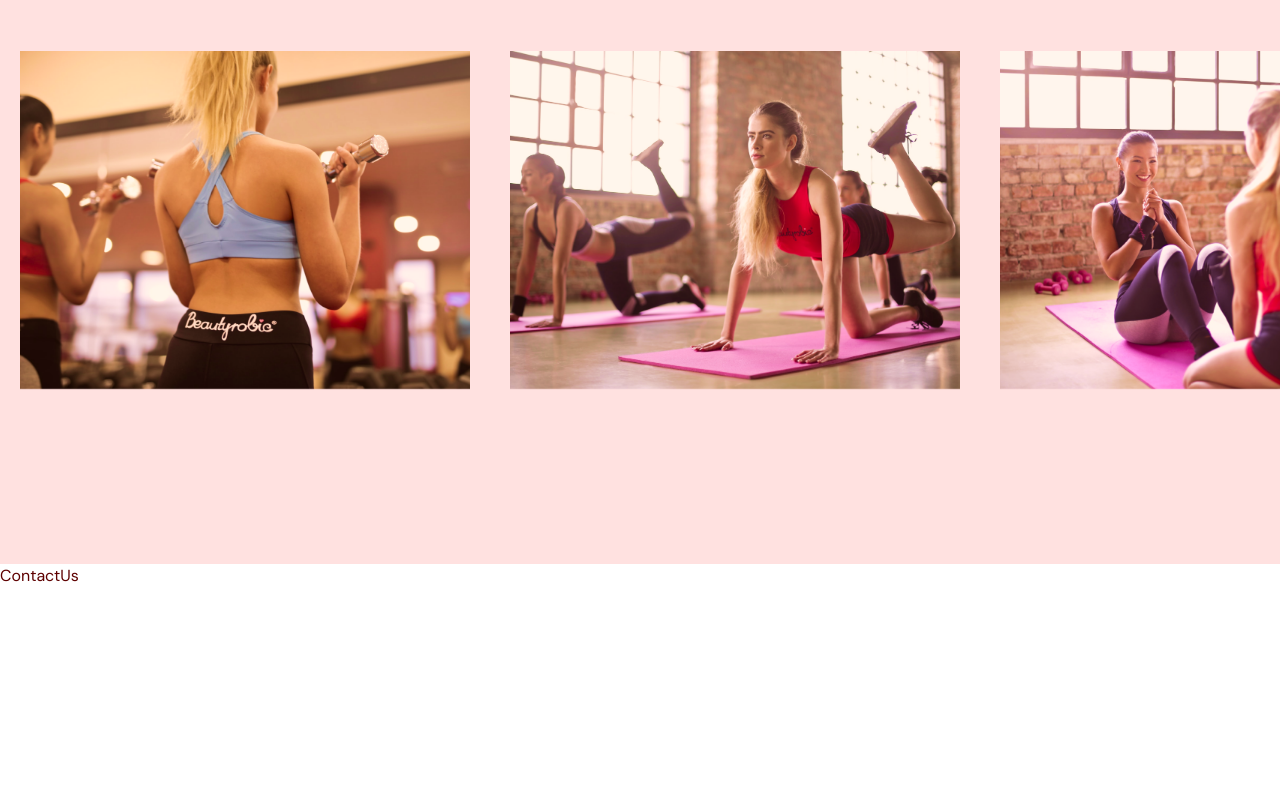
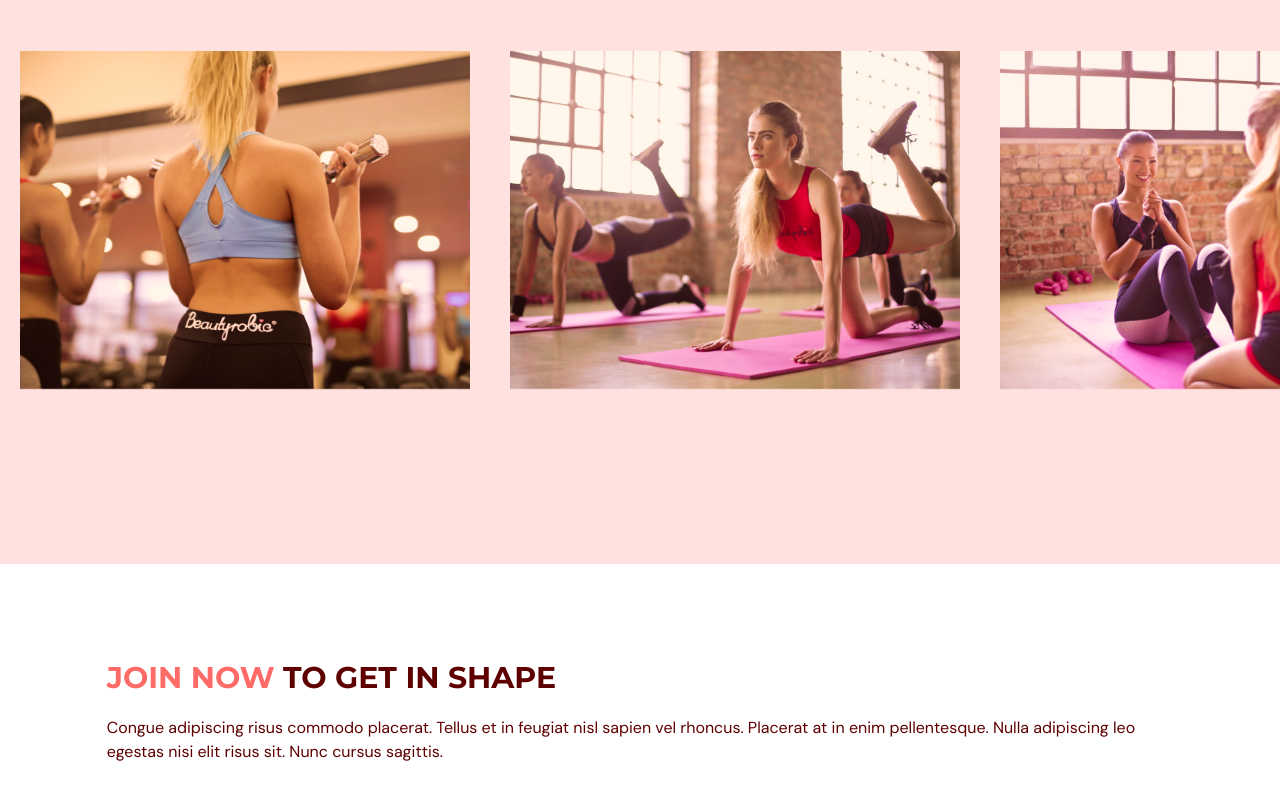
Before and after one commit to MichaelBMoss/EvoGym, a React (Vite) app: page / in a window 1280 px wide. Shown: the part 2389-3189 px from the top of the page. Before the commit the page ends 2977 px from the top, so only its background shows below. Built offline with nearby package versions, Linux system fonts and the light colour scheme.

Commit message:
[WIP] Continue: Contact us component
  - Add onViewportEnter event handler to Contact Us section. This
  Updates the selected page state to highlight the Contact Us link in
  the navbar when the section enters the viewport

  - Add header section with styling to contactUs/index.tsx

```diff
--- a/package.json
+++ b/package.json
@@ -14,7 +14,8 @@
     "framer-motion": "^11.1.5",
     "react": "^18.2.0",
     "react-anchor-link-smooth-scroll": "^1.0.12",
-    "react-dom": "^18.2.0"
+    "react-dom": "^18.2.0",
+    "react-hook-form": "^7.51.4"
   },
   "devDependencies": {
     "@types/node": "^20.12.7",
--- a/src/scenes/contactUs/index.tsx
+++ b/src/scenes/contactUs/index.tsx
@@ -1,9 +1,31 @@
-type Props = {}
+import HText from "@/shared/HText";
+import { SelectedPage } from "@/shared/types";
+import { motion } from "framer-motion";
 
-const ContactUs = (props: Props) => {
+type Props = {
+  setSelectedPage: (value: SelectedPage) => void;
+};
+
+const ContactUs = ({ setSelectedPage }: Props) => {
   return (
-    <div>ContactUs</div>
-  )
-}
+    <section id="contactus" className="mx-auto w-5/6 pt-24 pb-32">
+      <motion.div
+        onViewportEnter={() => setSelectedPage(SelectedPage.ContactUs)}
+      >
+        {/* HEADER */}
+        <div>
+          <HText>
+            <span className="text-primary-500">JOIN NOW</span> TO GET IN SHAPE
+          </HText>
+          <p className="my-5">
+            Congue adipiscing risus commodo placerat. Tellus et in feugiat nisl
+            sapien vel rhoncus. Placerat at in enim pellentesque. Nulla
+            adipiscing leo egestas nisi elit risus sit. Nunc cursus sagittis.
+          </p>
+        </div>
+      </motion.div>
+    </section>
+  );
+};
 
-export default ContactUs
+export default ContactUs;
```
Also changed, not shown: 2 other files (tests, documents, lock files or other folders).
